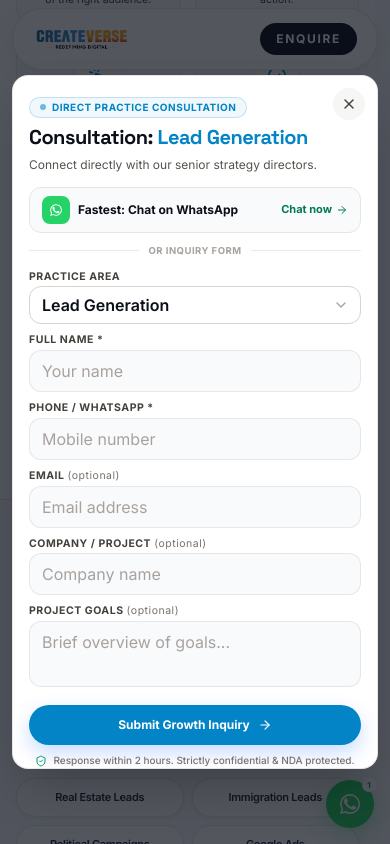
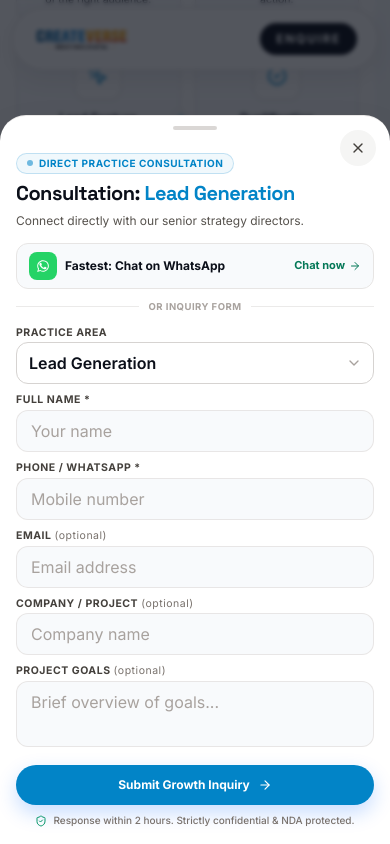
Before and after one commit to aryanbarota21235/CreateVerse, a Next.js app: page / in a window 390 px wide. Both pictures are taken after a click on the button "BUILD MY LEAD GENERATION SYSTEM". Shown: the part 1256-2100 px from the top of the page. Built offline with nearby package versions, Linux system fonts and the light colour scheme.

Commit message:
Optimize mobile enquiry modal animations, dismiss physics and scroll locking

```diff
--- a/src/app/globals.css
+++ b/src/app/globals.css
@@ -28,7 +28,6 @@
     background-color: #0284C7;
     color: #ffffff;
   }
-  html.modal-open,
   body.modal-open {
     overflow: hidden;
     overscroll-behavior: none;
@@ -67,9 +66,9 @@
    Tactile Button Press-Down Physics (from capsnpills)
    ========================================================================== */
 
-button,
-[role="button"],
-.pressable,
+button:not(.no-press),
+[role="button"]:not(.no-press),
+.pressable:not(.no-press),
 a.rounded-full,
 a.rounded-2xl,
 a.rounded-xl {
@@ -78,9 +77,9 @@ a.rounded-xl {
   transition: transform 220ms cubic-bezier(0.22, 1, 0.36, 1), box-shadow 220ms ease, background-color 200ms ease, border-color 200ms ease, color 200ms ease;
 }
 
-button:not(:disabled):active,
-[role="button"]:not(:disabled):active,
-.pressable:not(:disabled):active {
+button:not(:disabled):not(.no-press):active,
+[role="button"]:not(:disabled):not(.no-press):active,
+.pressable:not(:disabled):not(.no-press):active {
   transform: translateY(2px) scale(0.92) !important;
   box-shadow: 0 1px 2px rgba(0, 0, 0, 0.08) !important;
   transition: transform 180ms cubic-bezier(0.34, 1.56, 0.64, 1), box-shadow 180ms ease !important;
--- a/src/components/enquiry-modal.tsx
+++ b/src/components/enquiry-modal.tsx
@@ -177,7 +177,7 @@ function matchService(inputName?: string): string {
 }
 
 const inputCls =
-  "w-full rounded-xl border border-stone-200/90 bg-[#F8FAFC] px-3 py-2 sm:px-4 sm:py-2.5 text-base sm:text-sm text-ink placeholder:text-stone-400 outline-none transition-all duration-200 hover:border-stone-300 focus:border-accent focus:bg-white focus:ring-2 focus:ring-accent/15 font-normal";
+  "w-full rounded-xl border border-stone-200/90 bg-[#F8FAFC] px-3.5 py-2 sm:px-4 sm:py-2.5 text-base sm:text-sm text-ink placeholder:text-stone-400 outline-none transition-all duration-150 hover:border-stone-300 focus:border-accent focus:bg-white focus:ring-2 focus:ring-accent/15 font-normal";
 
 export default function EnquiryModal() {
   const { isOpen, closeEnquiry, selectedService } = useEnquiry();
@@ -205,25 +205,26 @@ export default function EnquiryModal() {
     }
   }, [selectedService, isOpen]);
 
-  // Handle ESC key to close & universal scroll lock without Safari chrome redraw blink
+  // Handle ESC key to close & background scroll lock
   useEffect(() => {
     const handleKeyDown = (e: KeyboardEvent) => {
       if (e.key === "Escape") closeEnquiry();
     };
     if (isOpen) {
-      document.documentElement.classList.add("modal-open");
       document.body.classList.add("modal-open");
       window.addEventListener("keydown", handleKeyDown);
-    } else {
-      document.documentElement.classList.remove("modal-open");
-      document.body.classList.remove("modal-open");
     }
     return () => {
-      document.documentElement.classList.remove("modal-open");
-      document.body.classList.remove("modal-open");
       window.removeEventListener("keydown", handleKeyDown);
     };
   }, [isOpen, closeEnquiry]);
+
+  // Safety cleanup if unmounted unexpectedly
+  useEffect(() => {
+    return () => {
+      document.body.classList.remove("modal-open");
+    };
+  }, []);
 
   const handleReset = () => {
     setSubmitted(false);
@@ -266,72 +267,57 @@ export default function EnquiryModal() {
   };
 
   return (
-    <AnimatePresence>
+    <AnimatePresence
+      onExitComplete={() => {
+        document.body.classList.remove("modal-open");
+      }}
+    >
       {isOpen && (
-        <div
-          className="fixed inset-0 z-50 flex items-center justify-center p-3 sm:p-4 md:p-6"
+        <motion.div
+          key="enquiry-modal-overlay"
+          initial={{ opacity: 0 }}
+          animate={{ opacity: 1 }}
+          exit={{ opacity: 0 }}
+          transition={{ duration: 0.18, ease: "easeOut" }}
+          className="fixed inset-0 z-50 flex flex-col justify-end sm:justify-center sm:items-center p-0 sm:p-4 md:p-6"
           style={{ isolation: "isolate" }}
-          onTouchMove={(e) => {
-            if (e.target === e.currentTarget) {
-              e.preventDefault();
-            }
-          }}
-          onPointerDown={(e) => {
-            if (e.target === e.currentTarget) {
-              e.preventDefault();
-              e.stopPropagation();
-            }
-          }}
-          onClick={(e) => {
-            if (e.target === e.currentTarget) {
-              e.preventDefault();
-              e.stopPropagation();
-              closeEnquiry();
-            }
-          }}
         >
-          {/* Subtle Luxury Backdrop with hardware acceleration and stable chrome */}
-          <motion.div
-            initial={{ opacity: 0 }}
-            animate={{ opacity: 1 }}
-            exit={{ opacity: 0 }}
-            transition={{ duration: 0.15 }}
-            onPointerDown={(e) => {
-              e.preventDefault();
-              e.stopPropagation();
-            }}
-            onClick={(e) => {
-              e.preventDefault();
-              e.stopPropagation();
-              closeEnquiry();
-            }}
-            style={{ transform: "translateZ(0)" }}
-            className="fixed inset-0 bg-ink/70 cursor-pointer"
+          {/* Subtle Luxury Backdrop - Instant tap dismissal, no pointerdown cancellation */}
+          <div
+            className="fixed inset-0 bg-ink/70 backdrop-blur-[2px] cursor-pointer touch-none"
+            onClick={closeEnquiry}
+            aria-hidden="true"
           />
 
-          {/* Modal Container - Ultra smooth 60fps GPU animation */}
+          {/* Modal Container - Mobile Sheet Bottom Dock / Desktop Centered Dialog */}
           <motion.div
-            initial={{ opacity: 0, y: 10 }}
-            animate={{ opacity: 1, y: 0 }}
-            exit={{ opacity: 0, y: 8 }}
-            transition={{ duration: 0.16, ease: "easeOut" }}
+            key="enquiry-modal-card"
+            initial={{ opacity: 0, y: 32, scale: 0.98 }}
+            animate={{ opacity: 1, y: 0, scale: 1 }}
+            exit={{ opacity: 0, y: 24, scale: 0.98 }}
+            transition={{ duration: 0.2, ease: [0.16, 1, 0.3, 1] }}
+            onClick={(e) => e.stopPropagation()}
+            className="relative w-full max-w-xl sm:max-w-2xl bg-white rounded-t-[26px] sm:rounded-3xl border-t sm:border border-stone-200/90 shadow-2xl z-10 overflow-hidden flex flex-col max-h-[90vh] sm:max-h-[85vh] touch-auto"
             style={{ willChange: "transform, opacity" }}
-            onClick={(e) => e.stopPropagation()}
-            onPointerDown={(e) => e.stopPropagation()}
-            className="relative w-full max-w-xl sm:max-w-2xl overflow-hidden rounded-2xl sm:rounded-3xl border border-stone-200/90 bg-white shadow-2xl sm:shadow-[0_30px_70px_rgba(15,23,42,0.28)] z-10 my-auto touch-auto"
           >
-            {/* Executive Close Button - Highly Accessible on Mobile & Luxury Desktop */}
+            {/* Mobile Sheet Grab Indicator */}
+            <div className="sm:hidden pt-2.5 pb-0.5 flex justify-center shrink-0">
+              <div className="h-1 w-11 rounded-full bg-stone-300/90" />
+            </div>
+
+            {/* Tactile Close Button - Instant response, zero hover/rotate glitches */}
             <button
+              type="button"
               onClick={closeEnquiry}
-              className="pressable group absolute right-3 top-3 z-20 flex h-8 w-8 sm:h-10 sm:w-10 items-center justify-center rounded-full bg-stone-100/90 active:bg-stone-200 text-stone-700 sm:text-stone-500 transition-all duration-200 hover:bg-ink hover:text-white hover:rotate-90 hover:scale-105 sm:right-5 sm:top-5 shadow-xs cursor-pointer focus:outline-none focus:ring-2 focus:ring-accent/30"
+              className="no-press absolute right-3.5 top-3.5 sm:right-5 sm:top-5 z-20 flex h-9 w-9 sm:h-10 sm:w-10 items-center justify-center rounded-full bg-stone-100 hover:bg-stone-200 active:bg-stone-300 active:scale-95 text-stone-700 transition-all duration-100 cursor-pointer focus:outline-none focus:ring-2 focus:ring-accent/30"
               aria-label="Close modal"
             >
-              <X className="h-4 w-4 sm:h-5 sm:w-5 transition-transform duration-200" />
+              <X className="h-4 w-4 sm:h-5 sm:w-5" />
             </button>
 
             {submitted ? (
               /* Success Confirmation Screen */
-              <div className="p-6 sm:p-12 text-center">
+              <div className="p-6 sm:p-12 text-center my-auto">
                 <div className="mx-auto flex h-12 w-12 sm:h-14 sm:w-14 items-center justify-center rounded-xl sm:rounded-2xl bg-accent/10 text-accent border border-accent/20">
                   <CheckCircle2 className="h-7 w-7 sm:h-8 sm:w-8 text-accent" />
                 </div>
@@ -345,18 +331,22 @@ export default function EnquiryModal() {
 
                 <div className="mt-6 sm:mt-8 flex items-center justify-center">
                   <button
+                    type="button"
                     onClick={handleReset}
-                    className="pressable rounded-full bg-ink px-7 py-3 sm:px-8 sm:py-3.5 text-xs font-bold uppercase tracking-wider text-white hover:bg-accent transition shadow-md"
+                    className="no-press rounded-full bg-ink px-7 py-3 sm:px-8 sm:py-3.5 text-xs font-bold uppercase tracking-wider text-white hover:bg-accent active:scale-95 transition-all duration-150 shadow-md cursor-pointer"
                   >
                     Done &amp; Close Window
                   </button>
                 </div>
               </div>
             ) : (
-              /* High-End, Streamlined Intake Form - Enhanced typography and breathing room on Mobile */
-              <div className="p-4 sm:p-7 md:p-8 max-h-[82vh] sm:max-h-[85vh] overflow-y-auto overscroll-contain">
+              /* High-End, Streamlined Intake Form - Smooth iOS Momentum Scroll */
+              <div
+                className="p-4 sm:p-7 md:p-8 overflow-y-auto overscroll-contain flex-1"
+                style={{ WebkitOverflowScrolling: "touch" }}
+              >
                 {/* Header */}
-                <div className="pr-8 sm:pr-8">
+                <div className="pr-10 sm:pr-10">
                   <div className="inline-flex items-center gap-1.5 rounded-full border border-accent/20 bg-accent/[0.06] px-2.5 py-0.5 sm:px-3 sm:py-1 text-[10px] sm:text-[11px] font-bold uppercase tracking-wider text-accent mb-1.5 sm:mb-2">
                     <span className="h-1.5 w-1.5 rounded-full bg-accent animate-pulse" />
                     <span>Direct Practice Consultation</span>
@@ -379,12 +369,12 @@ export default function EnquiryModal() {
                   </p>
                 </div>
 
-                {/* Top WhatsApp Quick Connect Bar - Enhanced touch target on mobile */}
+                {/* Top WhatsApp Quick Connect Bar */}
                 <a
                   href={site.whatsappUrl}
                   target="_blank"
                   rel="noopener noreferrer"
-                  className="group mt-3 sm:mt-3.5 flex items-center justify-between rounded-xl border border-stone-200 bg-[#F8FAFC] px-3 py-2 sm:px-4 sm:py-2.5 transition-all duration-200 hover:border-[#25D366] hover:bg-[#25D366]/[0.04] hover:shadow-xs cursor-pointer"
+                  className="group mt-3 sm:mt-3.5 flex items-center justify-between rounded-xl border border-stone-200 bg-[#F8FAFC] px-3 py-2 sm:px-4 sm:py-2.5 transition-all duration-150 hover:border-[#25D366] hover:bg-[#25D366]/[0.04] active:bg-[#25D366]/[0.08] cursor-pointer"
                 >
                   <div className="flex items-center gap-2">
                     <span className="flex h-7 w-7 sm:h-8 sm:w-8 shrink-0 items-center justify-center rounded-lg bg-[#25D366] text-white shadow-xs">
@@ -423,7 +413,7 @@ export default function EnquiryModal() {
                       <select
                         value={service}
                         onChange={(e) => setService(e.target.value)}
-                        className={`w-full appearance-none rounded-xl border px-3 py-1.5 sm:px-4 sm:py-2.5 text-base sm:text-sm font-medium transition-all duration-200 hover:border-stone-300 cursor-pointer focus:border-accent focus:bg-white focus:outline-none focus:ring-2 focus:ring-accent/15 ${
+                        className={`w-full appearance-none rounded-xl border px-3 py-2 sm:px-4 sm:py-2.5 text-base sm:text-sm font-medium transition-all duration-150 hover:border-stone-300 cursor-pointer focus:border-accent focus:bg-white focus:outline-none focus:ring-2 focus:ring-accent/15 ${
                           service
                             ? "border-stone-300 bg-white text-ink font-semibold"
                             : "border-stone-200 bg-[#F8FAFC] text-stone-500"
@@ -526,7 +516,7 @@ export default function EnquiryModal() {
                     <button
                       type="submit"
                       disabled={submitting}
-                      className="pressable group flex w-full items-center justify-center gap-2 rounded-full bg-accent px-5 py-3 sm:py-3.5 text-xs sm:text-sm font-bold text-white shadow-[0_8px_20px_rgba(0,102,255,0.22)] transition-all duration-200 hover:bg-accent-dim hover:shadow-[0_12px_28px_rgba(0,102,255,0.3)] hover:-translate-y-0.5 cursor-pointer disabled:opacity-60"
+                      className="group flex w-full items-center justify-center gap-2 rounded-full bg-accent px-5 py-3 sm:py-3.5 text-xs sm:text-sm font-bold text-white shadow-[0_8px_20px_rgba(0,102,255,0.22)] active:scale-[0.98] transition-all duration-150 hover:bg-accent-dim hover:shadow-[0_12px_28px_rgba(0,102,255,0.3)] cursor-pointer disabled:opacity-60"
                     >
                       <span>{submitting ? "Submitting..." : "Submit Growth Inquiry"}</span>
                       <ArrowRight className="h-3.5 w-3.5 sm:h-4 sm:w-4 transition-transform group-hover:translate-x-1" />
@@ -542,7 +532,7 @@ export default function EnquiryModal() {
               </div>
             )}
           </motion.div>
-        </div>
+        </motion.div>
       )}
     </AnimatePresence>
   );
```
